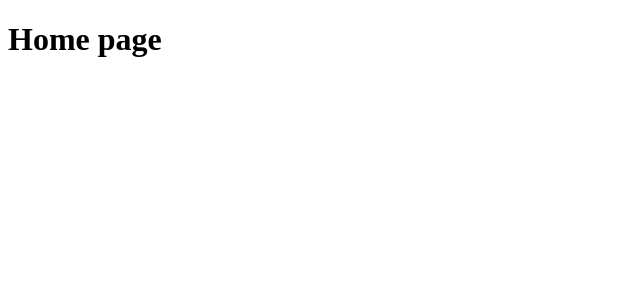
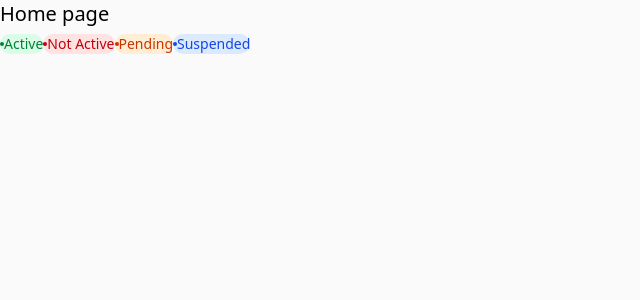
Before and after one commit to OleksandrLukomskyi/crm, a Next.js app: page / in a window 1280 px wide. Shown: the top 300 px of the page, without its empty margins (0-640 px from the left). Built offline with nearby package versions, Linux system fonts and the light colour scheme.

Commit message:
feat: add components and update layout structure

```diff
--- /dev/null
+++ b/app/components/status-label.tsx
@@ -0,0 +1,39 @@
+import React from 'react';
+import clsx from 'clsx';
+
+export enum Status {
+  Active = 'active',
+  NotActive = 'notActive',
+  Pending = 'pending',
+  Suspended = 'suspended',
+}
+
+export interface StatusLabelProps {
+  children: React.ReactNode;
+  status: Status;
+  disabled?: boolean;
+}
+
+export default function StatusLabel({
+  children,
+  status,
+  disabled,
+}: StatusLabelProps) {
+  return (
+    <div
+      className={clsx(
+        'inline-flex items-center py-1 px-3.5 rounded-3xl text-sm font-medium',
+        status === Status.Active && 'text-green-700 bg-green-100',
+        status === Status.NotActive && 'text-red-700 bg-red-100',
+        status === Status.Pending && 'text-orange-700 bg-orange-100',
+        status === Status.Suspended && 'text-blue-700 bg-blue-100',
+        {
+          ['opacity-75 cursor-not-allowed']: disabled,
+        },
+      )}
+    >
+      <div className="w-1 h-1 mr-2 rounded-full bg-current" />
+      {children}
+    </div>
+  );
+}
--- a/app/globals.css
+++ b/app/globals.css
@@ -1,5 +1,13 @@
+@import 'tailwindcss';
+
 * {
   box-sizing: border-box;
   padding: 0;
   margin: 0;
 }
+
+@layer base {
+  body {
+    background-color: #fafafa;
+  }
+}
--- a/app/layout.tsx
+++ b/app/layout.tsx
@@ -1,9 +1,11 @@
-import React from 'react';
+import type React from 'react';
+import './globals.css';
+
 export default function RootLayout({
   children,
-}: Readonly<{
+}: {
   children: React.ReactNode;
-}>) {
+}) {
   return (
     <html lang="en">
       <body>{children}</body>
--- a/app/page.tsx
+++ b/app/page.tsx
@@ -1,7 +1,13 @@
+import StatusLabel, { Status } from '@/app/components/status-label';
+
 export default function Home() {
   return (
     <main>
-      <h1>Home page</h1>
+      <h1 className="text-xl">Home page</h1>
+      <StatusLabel status={Status.Active}>Active</StatusLabel>
+      <StatusLabel status={Status.NotActive}>Not Active</StatusLabel>
+      <StatusLabel status={Status.Pending}>Pending</StatusLabel>
+      <StatusLabel status={Status.Suspended}>Suspended</StatusLabel>
     </main>
   );
 }
--- a/package.json
+++ b/package.json
@@ -9,6 +9,7 @@
     "lint": "eslint"
   },
   "dependencies": {
+    "clsx": "^2.1.1",
     "next": "16.1.6",
     "react": "19.2.3",
     "react-dom": "19.2.3"
```
Also changed, not shown: 1 other file (tests, documents, lock files or other folders).
